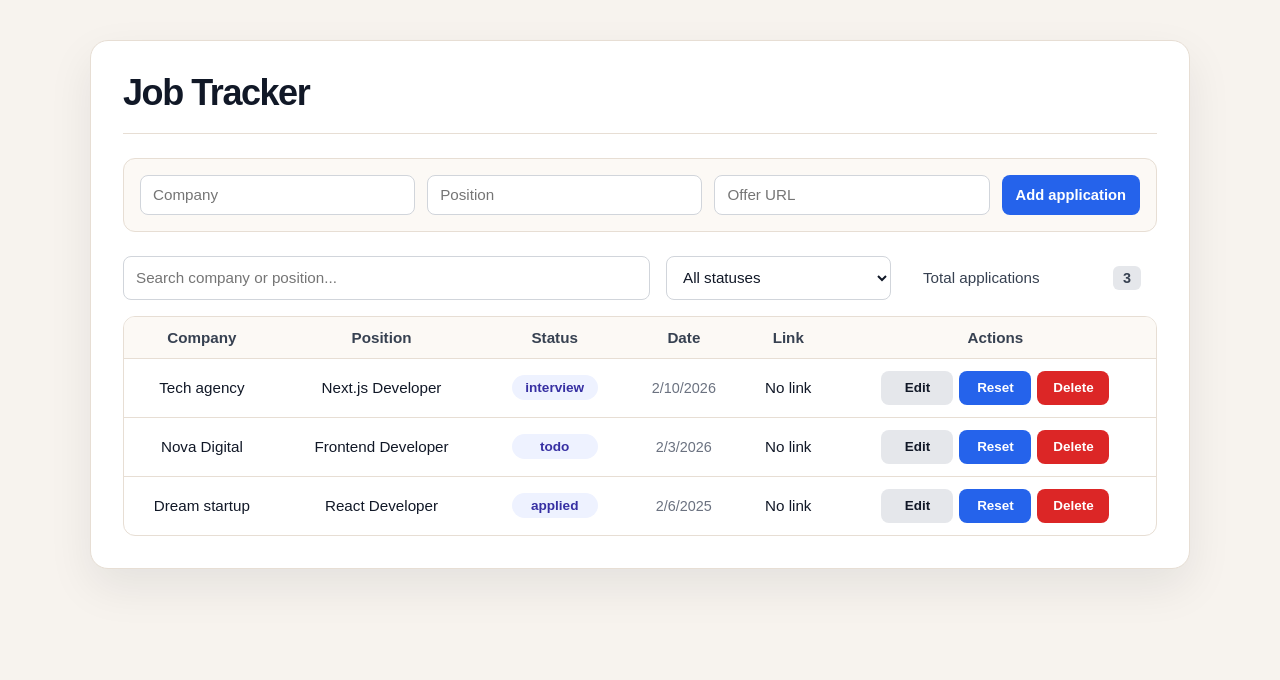
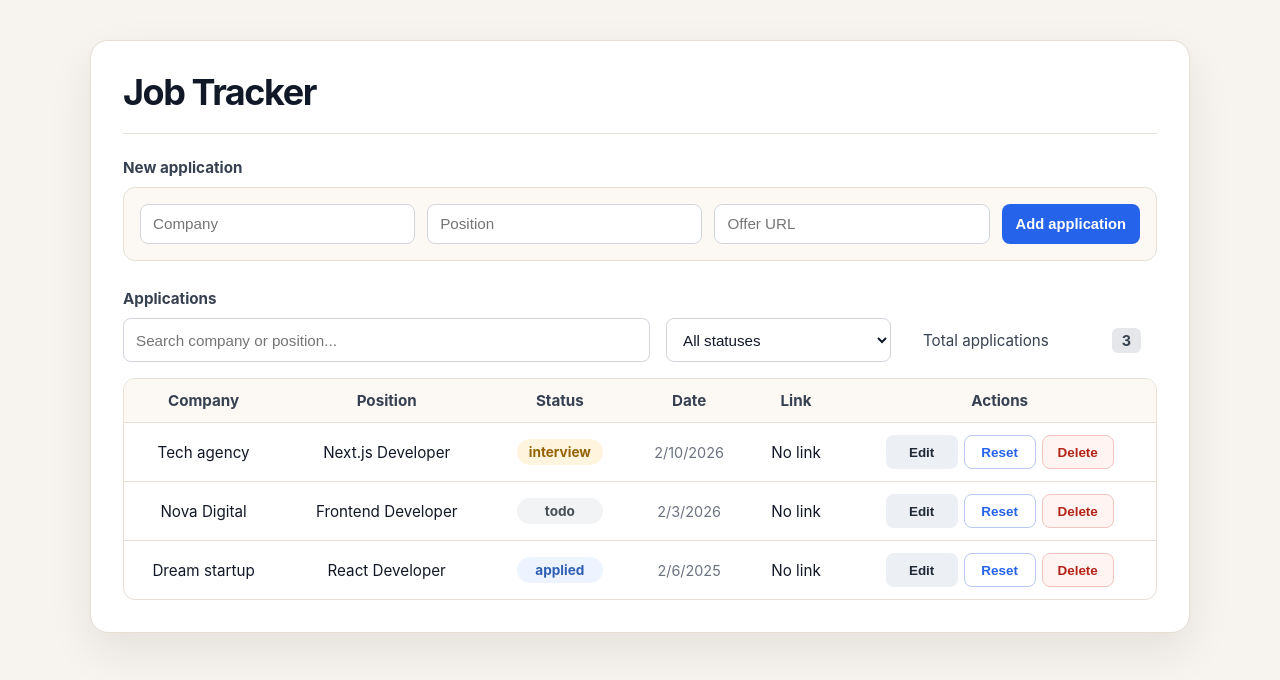
Before and after one commit to m-amroune/job-tracker, a Next.js app: page / in a window 1280 px wide. Shown: the top 680 px of the page. Built offline with nearby package versions, Linux system fonts and the light colour scheme.

Commit message:
style: refine desktop layout and table UI

```diff
--- a/src/app/globals.css
+++ b/src/app/globals.css
@@ -21,7 +21,9 @@ body {
   min-height: 100vh;
   color: var(--foreground);
   background: var(--background);
-  font-family: Arial, Helvetica, sans-serif;
+  font-family:
+  Inter, ui-sans-serif, system-ui, -apple-system, BlinkMacSystemFont, "Segoe UI",
+  sans-serif;
   -webkit-font-smoothing: antialiased;
   -moz-osx-font-smoothing: grayscale;
 }
@@ -60,6 +62,17 @@ a {
   line-height: 1.1;
   letter-spacing: -0.04em;
   text-align: left;
+}
+
+.section-title {
+  margin-bottom: 0.65rem;
+  color: #374151;
+  font-size: 0.95rem;
+  font-weight: 700;
+}
+
+.applications-title {
+  margin-top: 1.75rem;
 }
 
 .form-row {
@@ -150,7 +163,7 @@ button:active {
   grid-template-columns: minmax(0, 1fr) auto;
   align-items: center;
   gap: 1rem;
-  margin: 1.5rem 0 1rem;
+  margin: 0.65rem 0 1rem;
 }
 
 .filters-group {
@@ -243,17 +256,35 @@ td input {
   text-align: center;
 }
 
-.status-cell span {
+.status-badge {
   display: inline-flex;
   justify-content: center;
   min-width: 86px;
   padding: 5px 10px;
   border-radius: 999px;
-  background: #eef2ff;
-  color: #3730a3;
   font-size: 0.85rem;
   font-weight: 700;
   cursor: pointer;
+}
+
+.status-todo {
+  background: #f1f3f5;
+  color: #495057;
+}
+
+.status-applied {
+  background: #edf4ff;
+  color: #2f5fb3;
+}
+
+.status-interview {
+  background: #fff4dd;
+  color: #946200;
+}
+
+.status-rejected {
+  background: #fff0ee;
+  color: #a33227;
 }
 
 td.date-cell {
@@ -289,22 +320,33 @@ td.actions {
   font-size: 0.84rem;
 }
 
-.actions button:first-child {
-  background-color: #e5e7eb;
-  color: #111827;
+.actions .action-secondary {
+  background-color: #eceff3;
+  color: #1f2937;
 }
 
-.actions button:first-child:hover {
-  background-color: #d1d5db;
+.actions .action-secondary:hover {
+  background-color: #dfe3e8;
+}
+
+.actions .action-reset {
+  background-color: #ffffff;
+  color: var(--primary);
+  border: 1px solid #b9c8f4;
+}
+
+.actions .action-reset:hover {
+  background-color: #f3f6ff;
 }
 
 .actions .danger {
-  background-color: var(--danger);
-  color: white;
+  background-color: #fff4f2;
+  color: #b42318;
+  border: 1px solid #f2c4bf;
 }
 
 .actions .danger:hover {
-  background-color: var(--danger-hover);
+  background-color: #fee9e7;
 }
 
 .empty-state {
--- a/src/app/page.tsx
+++ b/src/app/page.tsx
@@ -238,6 +238,7 @@ export default function Page() {
         <h1 className="main-title">Job Tracker</h1>
       </header>
 
+      <h2 className="section-title">New application</h2>
       <div className="form-row">
         <input
           type="text"
@@ -262,6 +263,8 @@ export default function Page() {
 
         <button onClick={addJob}>Add application</button>
       </div>
+
+      <h2 className="section-title applications-title">Applications</h2>
 
       <section className="tracker-toolbar">
         <div className="filters-group">
--- a/src/components/JobRow.tsx
+++ b/src/components/JobRow.tsx
@@ -52,7 +52,12 @@ export default function JobRow({
 
       {/* status cycle */}
       <td className="center status-cell">
-        <span onClick={() => cycleStatus(job.id)}>{job.status}</span>
+        <span
+          className={`status-badge status-${job.status}`}
+          onClick={() => cycleStatus(job.id)}
+        >
+          {job.status}
+        </span>
       </td>
 
       {/* created date */}
@@ -80,17 +85,30 @@ export default function JobRow({
       <td className="center actions">
         <div className="action-wrapper">
           {editingId === job.id ? (
-            <button onClick={() => setEditingId(null)}>Save</button>
+            <button
+              className="action-secondary"
+              onClick={() => setEditingId(null)}
+            >
+              Save
+            </button>
           ) : (
-            <button onClick={() => setEditingId(job.id)}>Edit</button>
+            <button
+              className="action-secondary"
+              onClick={() => setEditingId(job.id)}
+            >
+              Edit
+            </button>
           )}
 
-          <button onClick={() => resetStatus(job.id)}>Reset</button>
+          <button className="action-reset" onClick={() => resetStatus(job.id)}>
+            Reset
+          </button>
 
           <button
             className="danger"
             onClick={(e) => {
               e.stopPropagation();
+
               if (window.confirm("Delete this application?")) {
                 deleteJob(job.id);
               }
```
